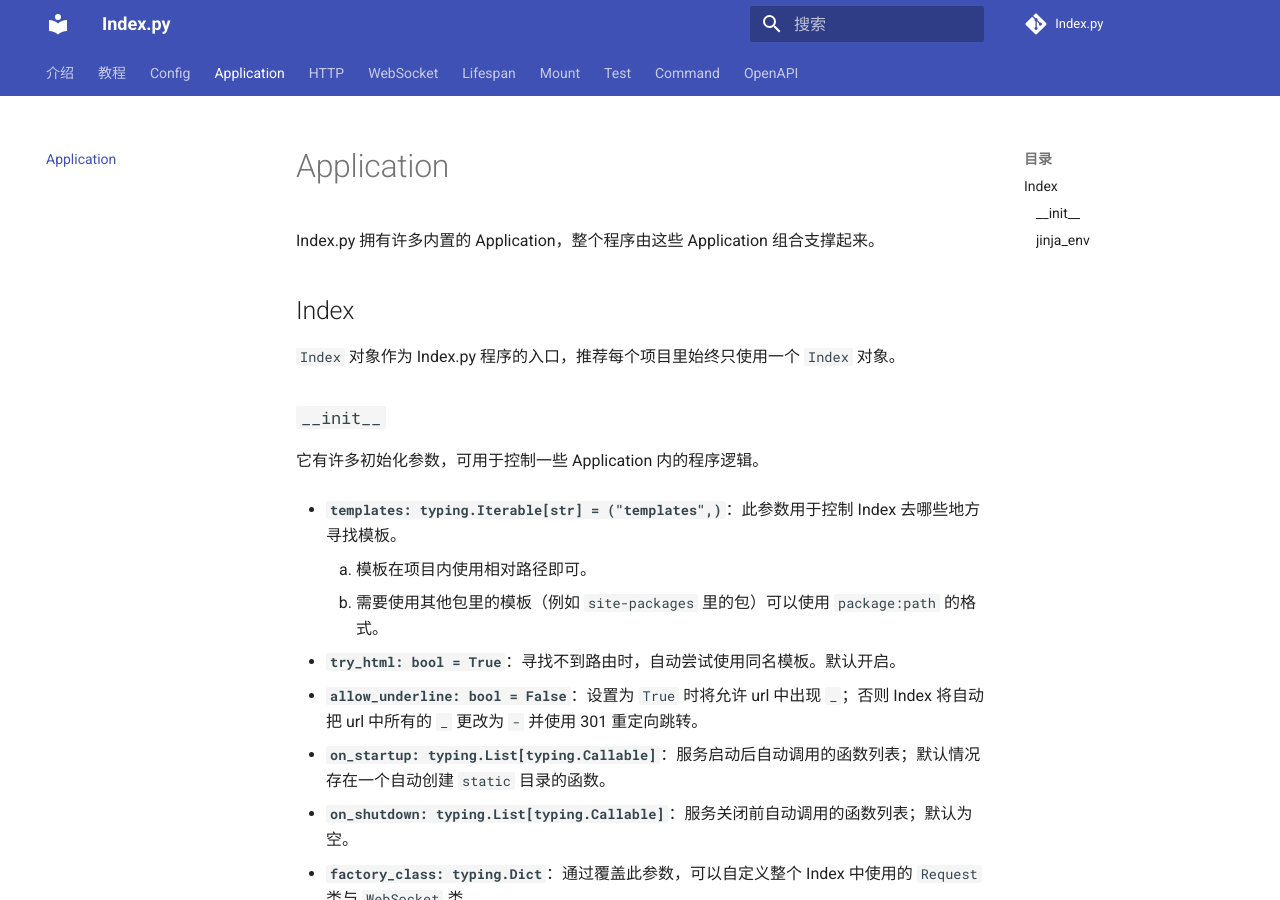
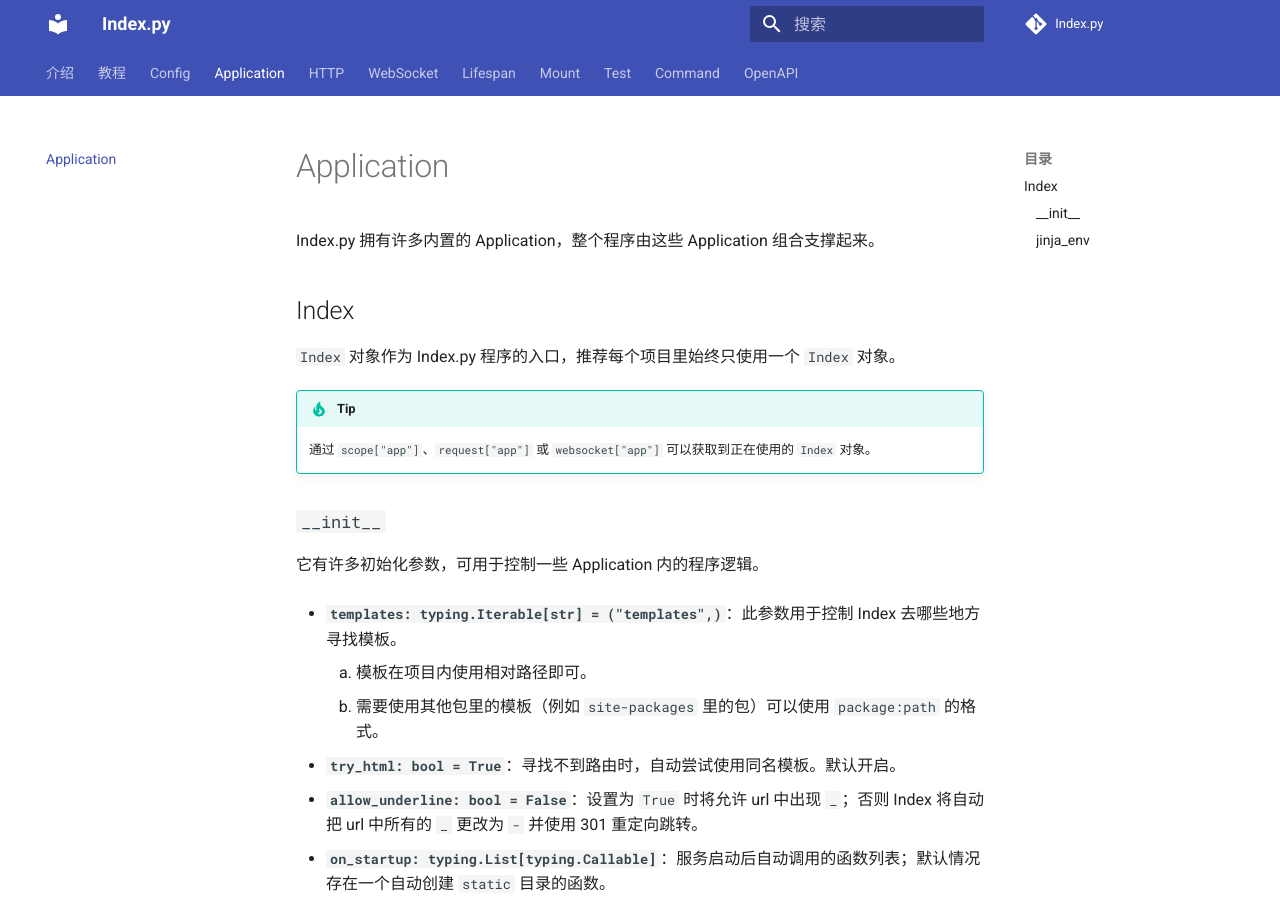
Before and after one commit to abersheeran/kui, an MkDocs documentation site: the page built from docs/application.md, in a window 1280 px wide and 900 px high. Built offline with MkDocs 1.6.1 and Material for MkDocs 9.7.7, drawn with Linux system fonts in a browser that asks for light colours; comment, search, counter and statistics services are not loaded.

Commit message:
Update docs

```diff
--- a/docs/application.md
+++ b/docs/application.md
@@ -3,6 +3,9 @@
 ## Index
 
 `Index` 对象作为 Index.py 程序的入口，推荐每个项目里始终只使用一个 `Index` 对象。
+
+!!! tip
+    通过 `scope["app"]`、`request["app"]` 或 `websocket["app"]` 可以获取到正在使用的 `Index` 对象。
 
 ### `__init__`
 
```
